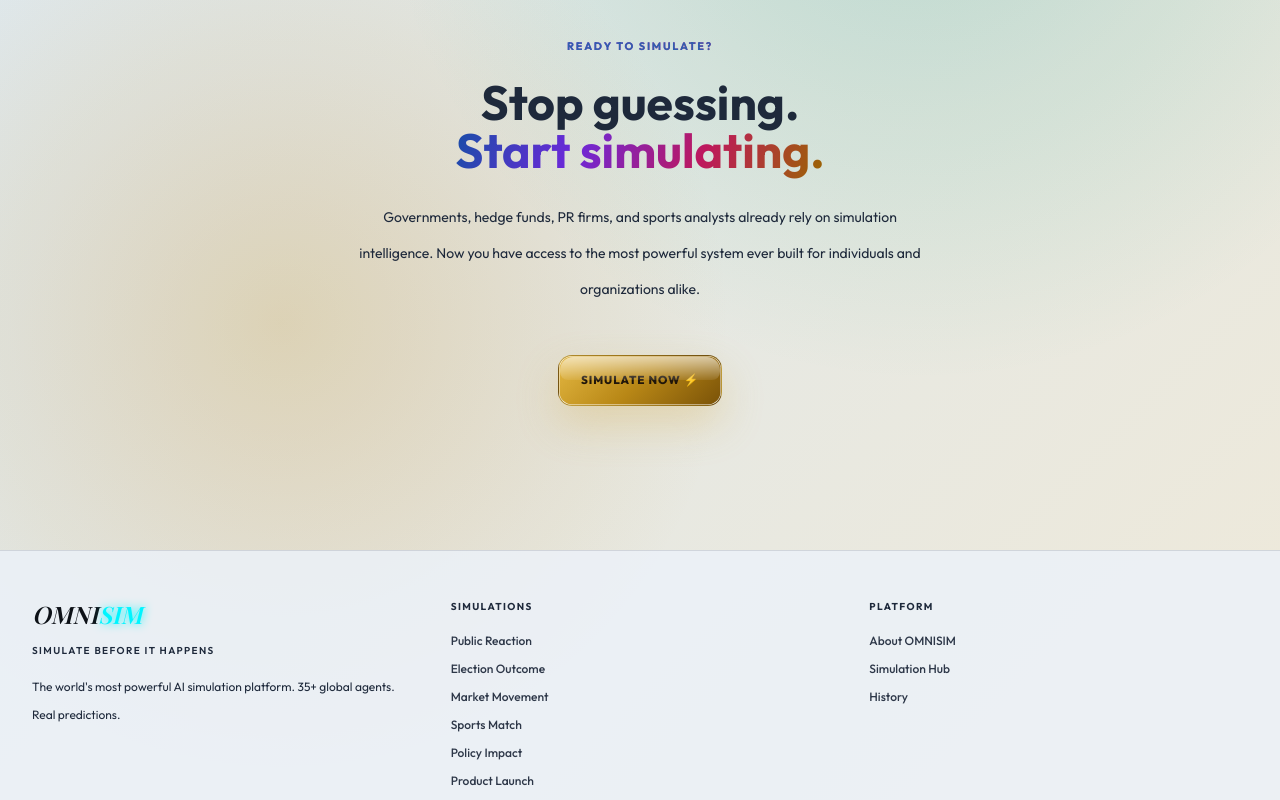
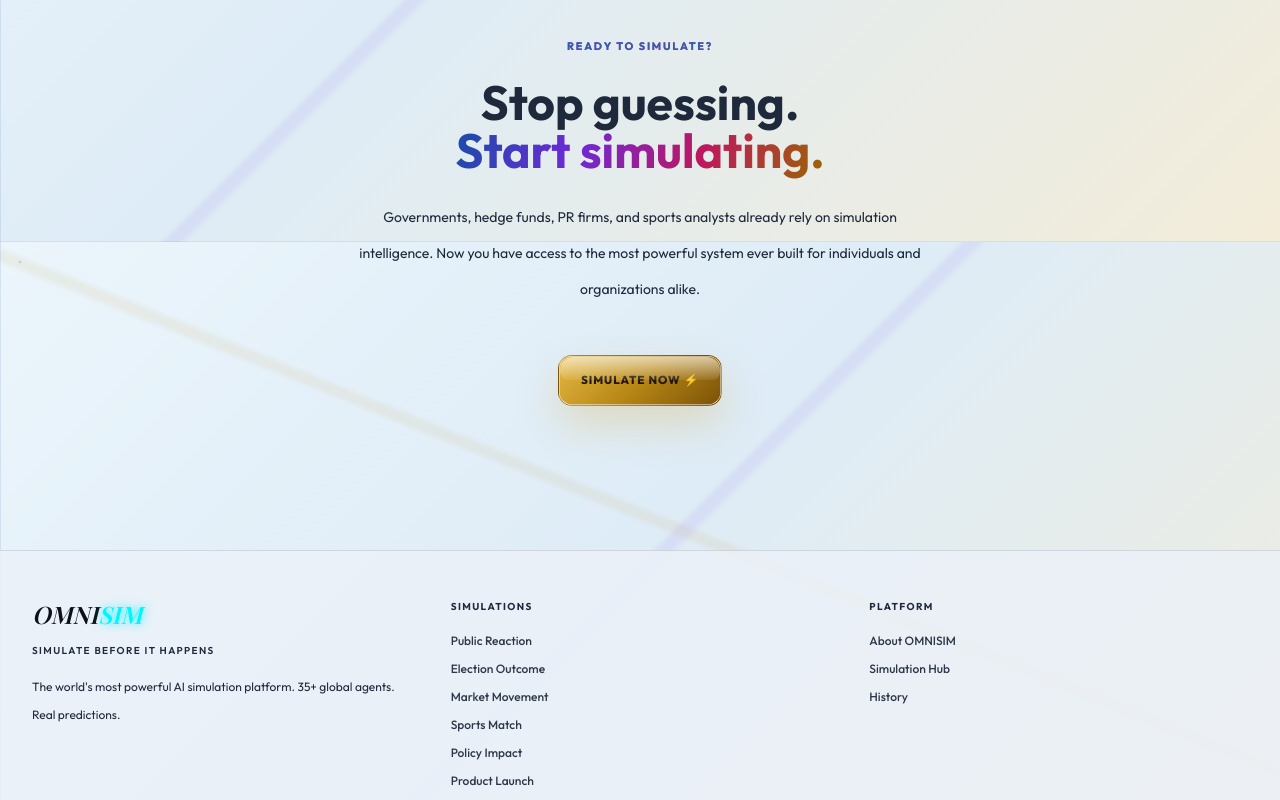
Before and after one commit to jayblast-spec/omnisim, a Next.js app: page / in a window 1280 px wide. Shown: the part 3758-4558 px from the top of the page. Built offline with nearby package versions, Linux system fonts and the light colour scheme.

Commit message:
Add technical OmniSim simulation background

```diff
--- a/app/globals.css
+++ b/app/globals.css
@@ -25,7 +25,7 @@
 }
 
 * { box-sizing: border-box; }
-html { scroll-behavior: smooth; }
+html { scroll-behavior: smooth; }`nhtml, body { isolation: isolate; }
 body {
   min-height: 100vh;
   color: var(--ink);
@@ -33,13 +33,15 @@
   overflow-x: hidden;
   background-color: var(--bg);
   background-image:
-    radial-gradient(circle at 10% 12%, rgba(49, 95, 174, 0.34), transparent 34rem),
-    radial-gradient(circle at 82% 8%, rgba(219, 39, 119, 0.24), transparent 30rem),
-    radial-gradient(circle at 72% 74%, rgba(5, 150, 105, 0.20), transparent 34rem),
-    radial-gradient(circle at 22% 84%, rgba(199, 134, 22, 0.24), transparent 28rem),
-    radial-gradient(circle at 50% 44%, rgba(124, 58, 237, 0.18), transparent 34rem),
-    linear-gradient(135deg, #EDF4FB 0%, #DCE8F4 48%, #F4E9D6 100%);
-  background-attachment: scroll;
+    linear-gradient(90deg, rgba(49,95,174,0.12) 1px, transparent 1px),
+    linear-gradient(0deg, rgba(49,95,174,0.10) 1px, transparent 1px),
+    radial-gradient(circle at 20px 20px, rgba(49,95,174,0.20) 1px, transparent 1.7px),
+    linear-gradient(135deg, transparent 0 46%, rgba(124,58,237,0.08) 46.5% 47%, transparent 47.5% 100%),
+    linear-gradient(22deg, transparent 0 59%, rgba(199,134,22,0.08) 59.5% 60%, transparent 60.5% 100%),
+    linear-gradient(135deg, #EEF5FB 0%, #E1ECF7 45%, #F6ECD9 100%);
+  background-size: 72px 72px, 72px 72px, 24px 24px, 520px 520px, 640px 640px, auto;
+  background-position: center top, center top, center top, left -80px top 20px, right -120px top 220px, center;
+  background-attachment: fixed, fixed, fixed, fixed, fixed, scroll;
 }
 
 body::before {
@@ -47,12 +49,20 @@
   position: fixed;
   inset: 0;
   pointer-events: none;
-  z-index: -1;
+  z-index: 0;
   background-image:
-    linear-gradient(rgba(255,255,255,0.34) 1px, transparent 1px),
-    linear-gradient(90deg, rgba(255,255,255,0.30) 1px, transparent 1px);
-  background-size: 44px 44px;
-  opacity: 0.28;
+    linear-gradient(100deg, transparent 0 16%, rgba(49,95,174,0.18) 16.2% 16.5%, transparent 16.8% 100%),
+    linear-gradient(76deg, transparent 0 68%, rgba(219,39,119,0.12) 68.2% 68.45%, transparent 68.8% 100%),
+    radial-gradient(circle at 14% 24%, rgba(49,95,174,0.28) 0 2px, transparent 2.5px),
+    radial-gradient(circle at 82% 18%, rgba(124,58,237,0.22) 0 2px, transparent 2.5px),
+    radial-gradient(circle at 74% 76%, rgba(5,150,105,0.22) 0 2px, transparent 2.5px),
+    radial-gradient(circle at 28% 82%, rgba(199,134,22,0.22) 0 2px, transparent 2.5px);
+  opacity: 0.58;
+}
+
+nav, main, footer {
+  position: relative;
+  z-index: 1;
 }
 
 ::-webkit-scrollbar { width: 8px; }
@@ -97,6 +107,73 @@
     radial-gradient(circle at 50% 80%, rgba(251,191,36,0.12), transparent 18rem);
 }
 
+.simulation-field {
+  position: absolute;
+  inset: 0;
+  pointer-events: none;
+  overflow: hidden;
+}
+
+.simulation-field::before {
+  content: "";
+  position: absolute;
+  inset: 4rem 0 2rem;
+  background-image:
+    linear-gradient(90deg, rgba(49,95,174,0.18) 1px, transparent 1px),
+    linear-gradient(0deg, rgba(49,95,174,0.12) 1px, transparent 1px),
+    radial-gradient(circle at 18% 32%, rgba(49,95,174,0.44) 0 2px, transparent 2.5px),
+    radial-gradient(circle at 38% 24%, rgba(124,58,237,0.34) 0 2px, transparent 2.5px),
+    radial-gradient(circle at 68% 36%, rgba(219,39,119,0.30) 0 2px, transparent 2.5px),
+    radial-gradient(circle at 82% 62%, rgba(5,150,105,0.34) 0 2px, transparent 2.5px),
+    radial-gradient(circle at 30% 72%, rgba(199,134,22,0.34) 0 2px, transparent 2.5px);
+  background-size: 80px 80px, 80px 80px, 100% 100%, 100% 100%, 100% 100%, 100% 100%, 100% 100%;
+  mask-image: linear-gradient(to bottom, transparent, #000 14%, #000 78%, transparent);
+  opacity: 0.82;
+}
+
+.simulation-field::after {
+  content: "SIMULATION FIELD  /  LIVE VARIABLES  /  HUMAN RESPONSE MODEL";
+  position: absolute;
+  left: 50%;
+  top: 8.5rem;
+  width: min(980px, calc(100vw - 32px));
+  transform: translateX(-50%);
+  border-top: 1px solid rgba(49,95,174,0.22);
+  border-bottom: 1px solid rgba(49,95,174,0.14);
+  color: rgba(49,95,174,0.42);
+  font-size: 10px;
+  font-weight: 800;
+  letter-spacing: 0.18em;
+  padding: 10px 0;
+  text-align: center;
+  white-space: nowrap;
+  overflow: hidden;
+}
+
+.sim-node-rail {
+  position: absolute;
+  inset: auto 50% 8rem auto;
+  width: min(760px, 86vw);
+  height: 1px;
+  transform: translateX(50%) rotate(-8deg);
+  background: linear-gradient(90deg, transparent, rgba(49,95,174,0.38), rgba(124,58,237,0.30), transparent);
+  opacity: 0.75;
+}
+
+.sim-node-rail::before,
+.sim-node-rail::after {
+  content: "";
+  position: absolute;
+  top: -4px;
+  height: 9px;
+  width: 9px;
+  border-radius: 999px;
+  background: #315FAE;
+  box-shadow: 0 0 0 6px rgba(49,95,174,0.10);
+}
+
+.sim-node-rail::before { left: 18%; }
+.sim-node-rail::after { right: 16%; background: #B88716; box-shadow: 0 0 0 6px rgba(184,135,22,0.12); }
 .cyber-card,
 .glass-card {
   position: relative;
```
